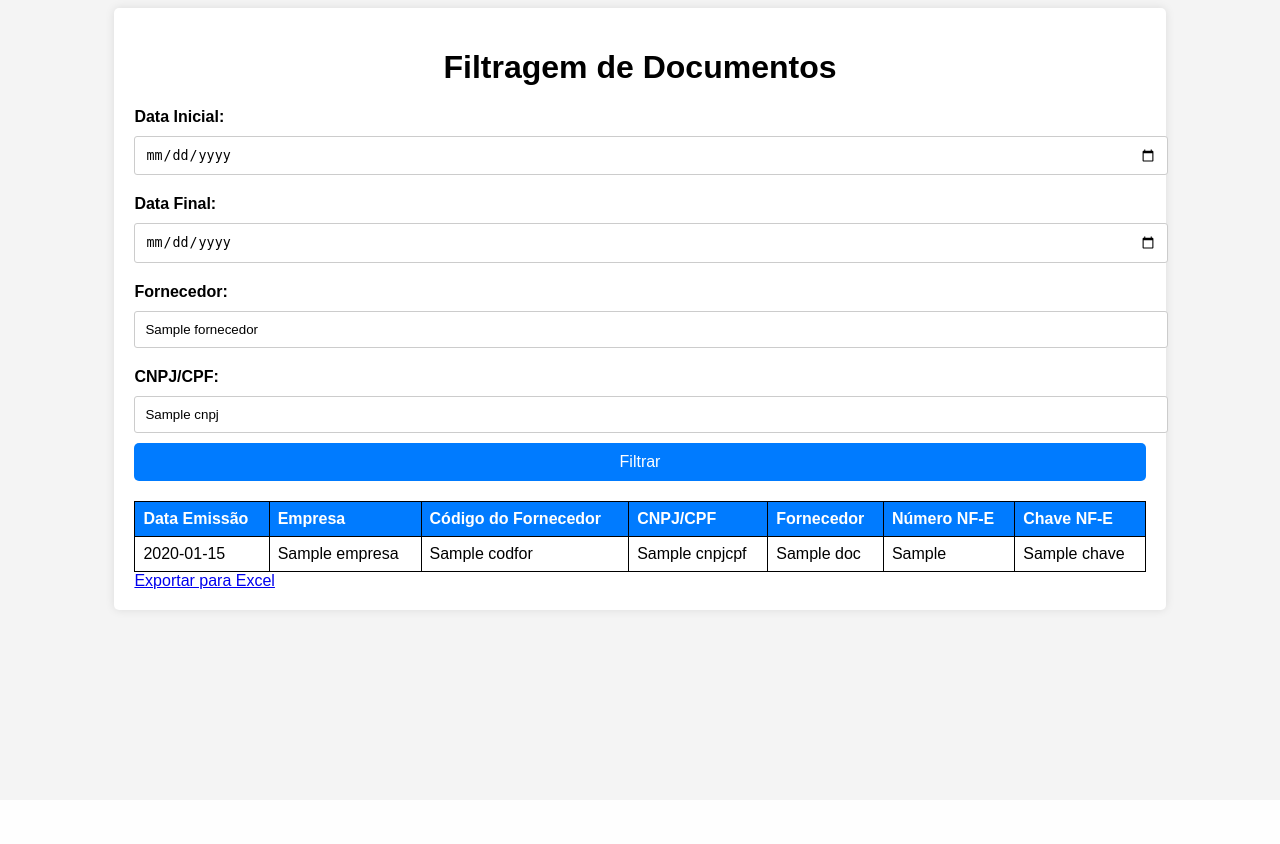
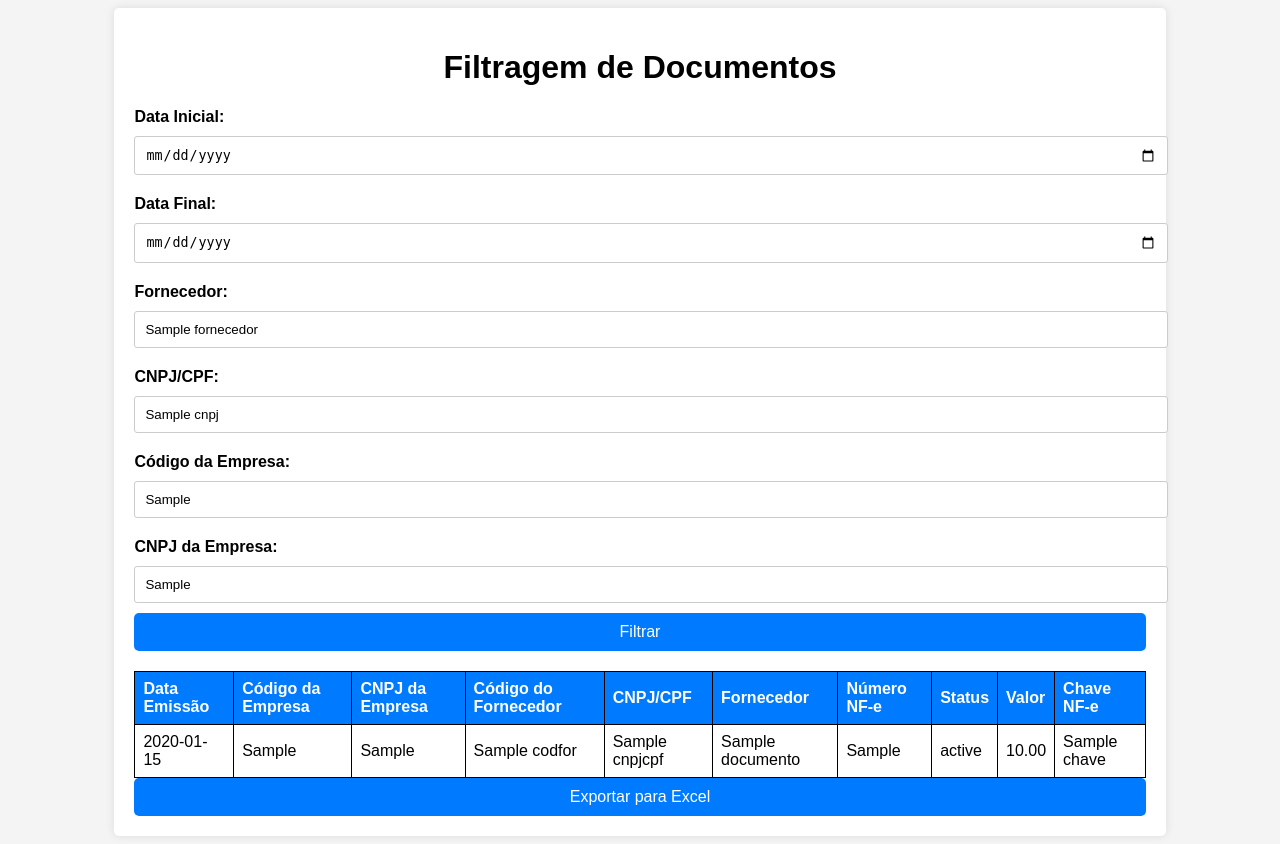
Before and after one commit to Gabii1901/SysPoli, a Flask app: template templates/filtragem.html in a window 1280 px wide. Before the commit the page ends 616 px from the top, so only its background shows below. Run offline with Flask 3, Linux system fonts and the light colour scheme; the template is opened without the code that fills it: most values are stand-ins (such as "Sample title", 1, 10 or a date in 2020).

Commit message:
Update filtragem.html
Adicionado mais 2  colunas

```diff
--- a/templates/filtragem.html
+++ b/templates/filtragem.html
@@ -5,56 +5,86 @@
     <meta name="viewport" content="width=device-width, initial-scale=1.0">
     <title>SysPoli - Filtragem de Documentos</title>
     <link rel="stylesheet" href="/static/style.css">
+    <link rel="manifest" href="/static/manifest.json">
 </head>
 <body>
+
     <div class="container">
         <h1>Filtragem de Documentos</h1>
+
+        <!-- Formulário de filtragem -->
         <form method="POST">
-            <label for="data_inicial">Data Inicial:</label>
-            <input type="date" id="data_inicial" name="data_inicial" value="{{ data_inicial or default_data_inicial }}">
+            <!-- Campos de Data Inicial e Data Final, lado a lado -->
+            <div class="date-container">
+                <div>
+                    <label for="data_inicial">Data Inicial:</label>
+                    <input type="date" id="data_inicial" name="data_inicial" value="{{ data_inicial or default_data_inicial }}">
+                </div>
+                <div>
+                    <label for="data_final">Data Final:</label>
+                    <input type="date" id="data_final" name="data_final" value="{{ data_final or default_data_final }}">
+                </div>
+            </div>
 
-            <label for="data_final">Data Final:</label>
-            <input type="date" id="data_final" name="data_final" value="{{ data_final or default_data_final }}">
-
+            <!-- Campos adicionais de filtragem -->
             <label for="fornecedor">Fornecedor:</label>
             <input type="text" id="fornecedor" name="fornecedor" value="{{ fornecedor }}">
 
             <label for="cnpj">CNPJ/CPF:</label>
             <input type="text" id="cnpj" name="cnpj" value="{{ cnpj }}">
 
+            <label for="codigo_empresa">Código da Empresa:</label>
+            <input type="text" id="codigo_empresa" name="codigo_empresa" value="{{ codigo_empresa }}">
+
+            <label for="cnpj_empresa">CNPJ da Empresa:</label>
+            <input type="text" id="cnpj_empresa" name="cnpj_empresa" value="{{ cnpj_empresa }}">
+
             <button type="submit">Filtrar</button>
         </form>
 
+        <!-- Tabela de documentos filtrados -->
         <table>
             <thead>
                 <tr>
-                    <th class="coluna-data">Data Emissão</th>
-                    <th>Empresa</th> <!-- Nova Coluna Empresa -->
+                    <th>Data Emissão</th>
+                    <th>Código da Empresa</th>
+                    <th>CNPJ da Empresa</th>
                     <th>Código do Fornecedor</th>
-                    <th class="coluna-cnpj">CNPJ/CPF</th>
+                    <th>CNPJ/CPF</th>
                     <th>Fornecedor</th>
-                    <th>Número NF-E</th>
-                    <th>Chave NF-E</th>
+                    <th>Número NF-e</th>
+                    <th>Status</th>
+                    <th>Valor</th>
+                    <th>Chave NF-e</th>
                 </tr>
             </thead>
             <tbody>
-                {% for doc in documentos %}
+                {% for documento in documentos %}
                 <tr>
-                    <td class="coluna-data">
-                        {{ doc['DATAEMIS'].strftime('%d/%m/%Y') if doc['DATAEMIS'] else '' }}
-                    </td>
-                    <td>{{ doc['Empresa'] }}</td> <!-- Mostrando a empresa -->
-                    <td>{{ doc['CODFOR'] }}</td>
-                    <td class="coluna-cnpj">{{ doc['CNPJCPF'] }}</td>
-                    <td>{{ doc['NOME'] }}</td>
-                    <td>{{ doc['Numero_NFE'] }}</td>
-                    <td>{{ doc['CHAVE'] }}</td>
+                    <td>{{ documento['DATAEMIS'].strftime('%d/%m/%Y') }}</td>
+                    <td>{{ documento['Codigo_Empresa'] }}</td>
+                    <td>{{ documento['CNPJ_Empresa'] }}</td>
+                    <td>{{ documento['CODFOR'] }}</td>
+                    <td>{{ documento['CNPJCPF'] }}</td>
+                    <td>{{ documento['NOME'] }}</td>
+                    <td>{{ documento['Numero_NFE'] }}</td>
+                    <td>{{ documento['Status'] }}</td>
+                    <td>{{ "%.2f" | format(documento['VALOR']) }}</td>
+                    <td>{{ documento['CHAVE'] }}</td>
                 </tr>
                 {% endfor %}
             </tbody>
         </table>
 
-        <a href="{{ url_for('exportar_documentos') }}" class="btn-exportar">Exportar para Excel</a>
+        <!-- Botão para exportar os dados filtrados para Excel -->
+        <button onclick="baixarDocumento()">Exportar para Excel</button>
+
+        <script type="text/javascript">
+            function baixarDocumento() {
+                // Chama a função da API do pywebview para abrir a URL de exportação no navegador externo
+                window.pywebview.api.abrir_navegador_externo('/exportar');
+            }
+        </script>
     </div>
 </body>
 </html>
```
